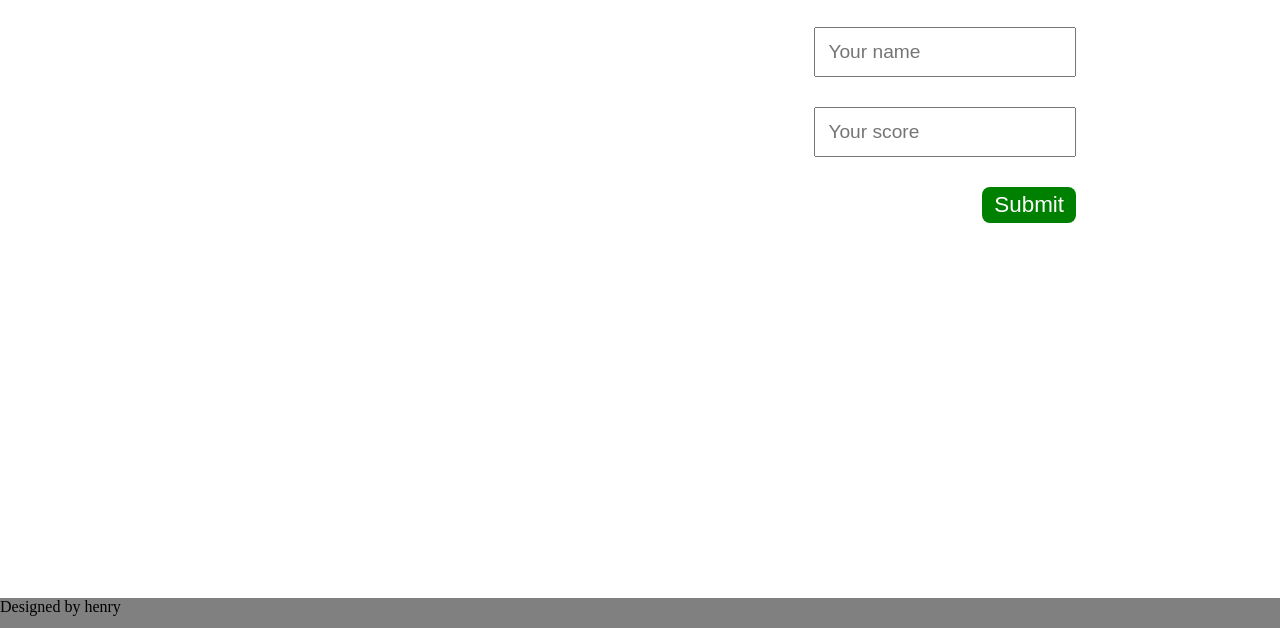
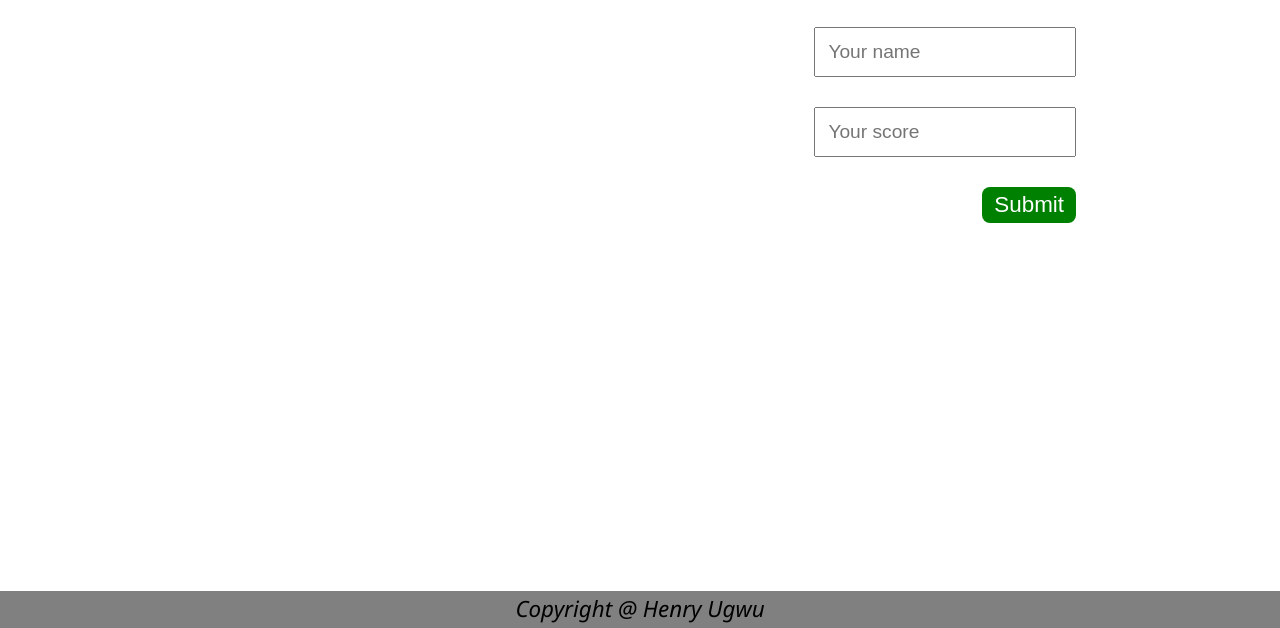
Before and after one commit to henry-dura/LeaderBoard, a website built with webpack: page src/index.html in a window 1280 px wide. Shown: the part 172-800 px from the top of the page. Built offline with nearby package versions, Linux system fonts and the light colour scheme.

Commit message:
Add more styles to footer

```diff
--- a/src/index.html
+++ b/src/index.html
@@ -25,6 +25,6 @@
             <button type="submit">Submit</button>
         </form>
     </main>
-    <footer><p>Designed by henry</p> </footer>
+    <footer><p>Copyright @ Henry Ugwu</p> </footer>
 </body>
 </html>
--- a/src/style.css
+++ b/src/style.css
@@ -85,4 +85,10 @@ footer {
   width: 100%;
   height: 30px;
   background-color: gray;
+  padding: 2px 4px 35px 4px;
+  text-align: center;
+  font-size: 1.4rem;
+  font-style: italic;
+  font-family:'Segoe UI', Tahoma, Geneva, Verdana, sans-serif;
+
 }
```
